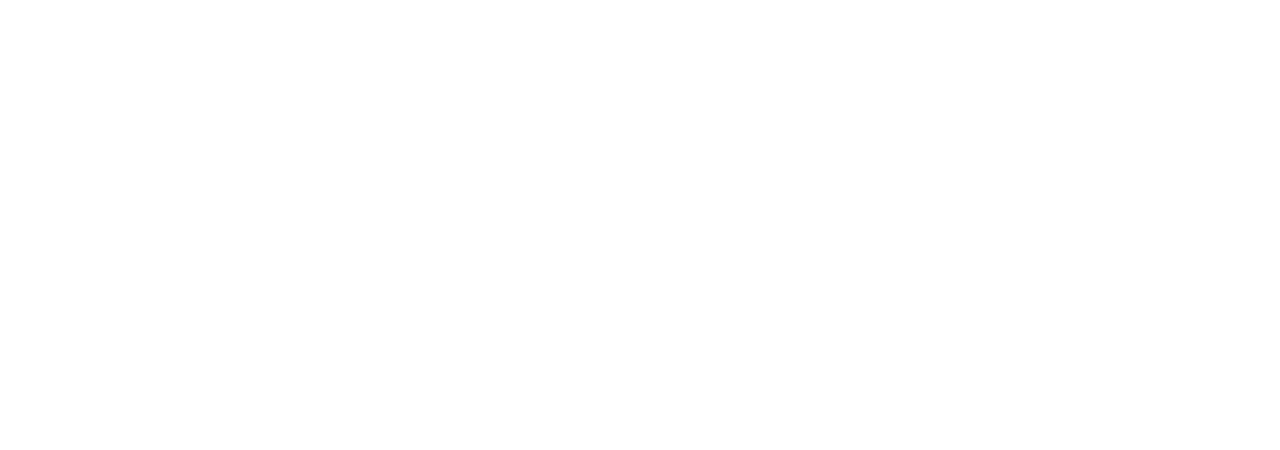
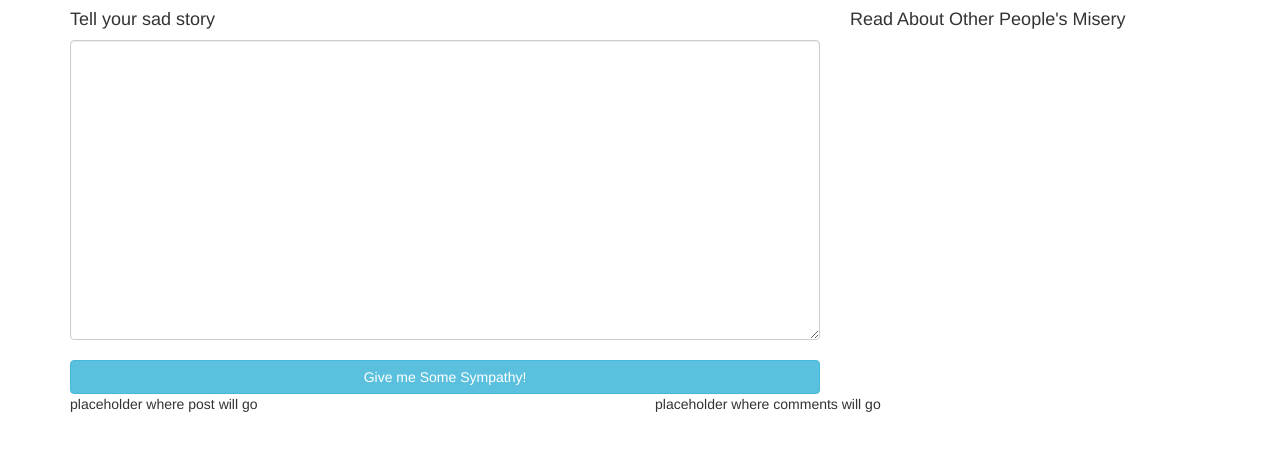
Before and after one commit to jocelynalsdorf/blog-angular, a website: page index.html at #/posts in a window 1280 px wide. Drawn offline with Linux system fonts and the light colour scheme.

Commit message:
add posts template and route

```diff
--- a/javascript/app.annotated.js
+++ b/javascript/app.annotated.js
@@ -5,4 +5,9 @@ app.config(["$stateProvider", "$urlRouterProvider", function($stateProvider, $ur
     url: "",
     templateUrl: "partials/home.html"
   });
+
+  $stateProvider.state("posts", {
+    url: "/posts",
+    templateUrl: "partials/posts.html"
+  });
 }]);
--- a/javascript/app.js
+++ b/javascript/app.js
@@ -5,4 +5,9 @@ app.config(function($stateProvider, $urlRouterProvider){
     url: "",
     templateUrl: "partials/home.html"
   });
+
+  $stateProvider.state("posts", {
+    url: "/posts",
+    templateUrl: "partials/posts.html"
+  });
 });
--- /dev/null
+++ b/partials/posts.html
@@ -0,0 +1,18 @@
+<div class="row">
+  <div class="col-md-8">
+    <h4>Tell your sad story</h4>
+    <textarea class="form-control post-input bottom-margin-20" style="min-width: 100%"></textarea>
+    <button type="submit" class="btn btn-info btn-block">Give me Some Sympathy!</button>
+  </div>
+  <div class="col-md-4">
+    <h4>Read About Other People's Misery</h4>
+  </div>
+</div><!-- end of row 1 -->
+<div class="row">
+  <div class="col-md-6">
+    placeholder where post will go
+  </div>
+  <div class="col-md-6">
+    placeholder where comments will go
+  </div>
+</div><!-- end of row 2 -->
--- a/scss/app.scss
+++ b/scss/app.scss
@@ -1 +1,11 @@
 @import "bootstrap";
+
+.bottom-margin-20 {
+  margin-bottom: 20px;
+}
+
+.post-input{
+  height:300px;
+  min-height:300px;
+  max-height:300px;
+}
```
Also changed, not shown: partials/home.html (+1 -1 lines), css/app.css.
